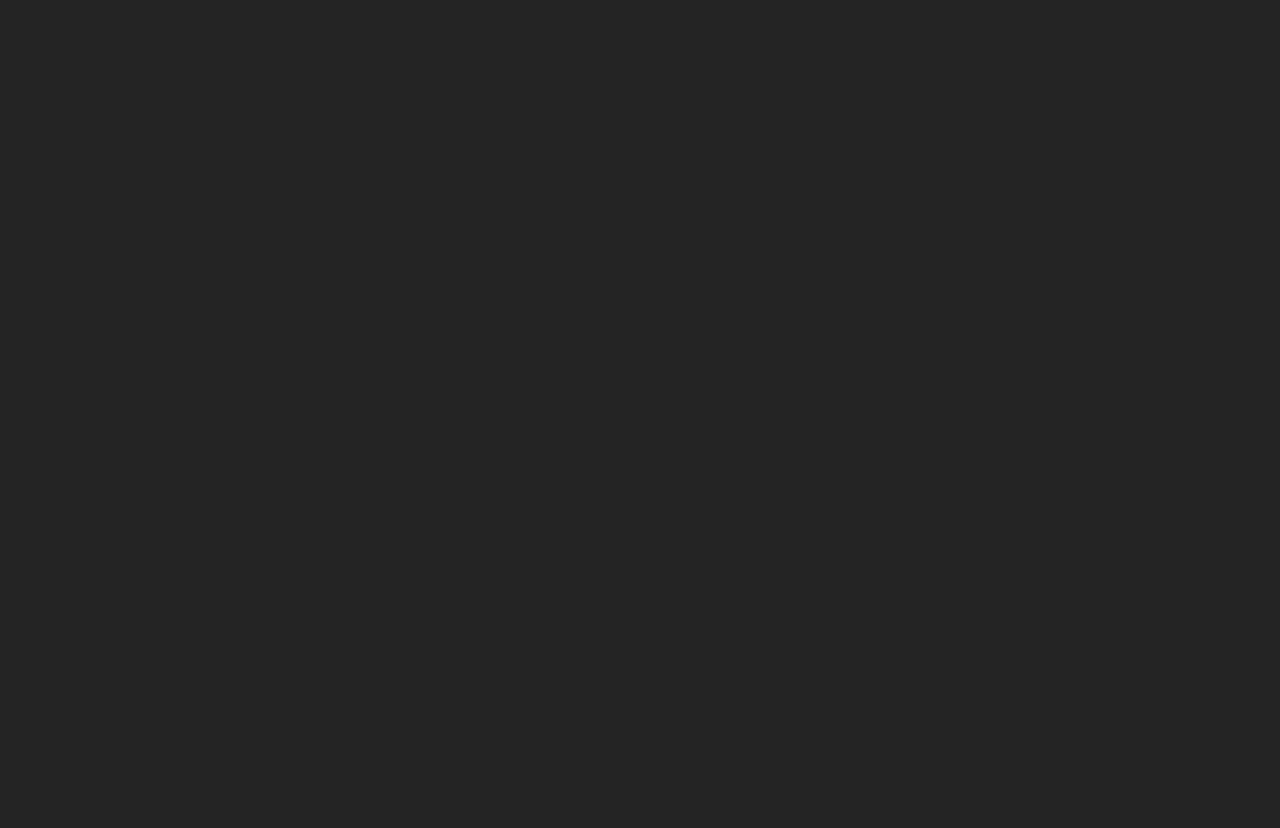
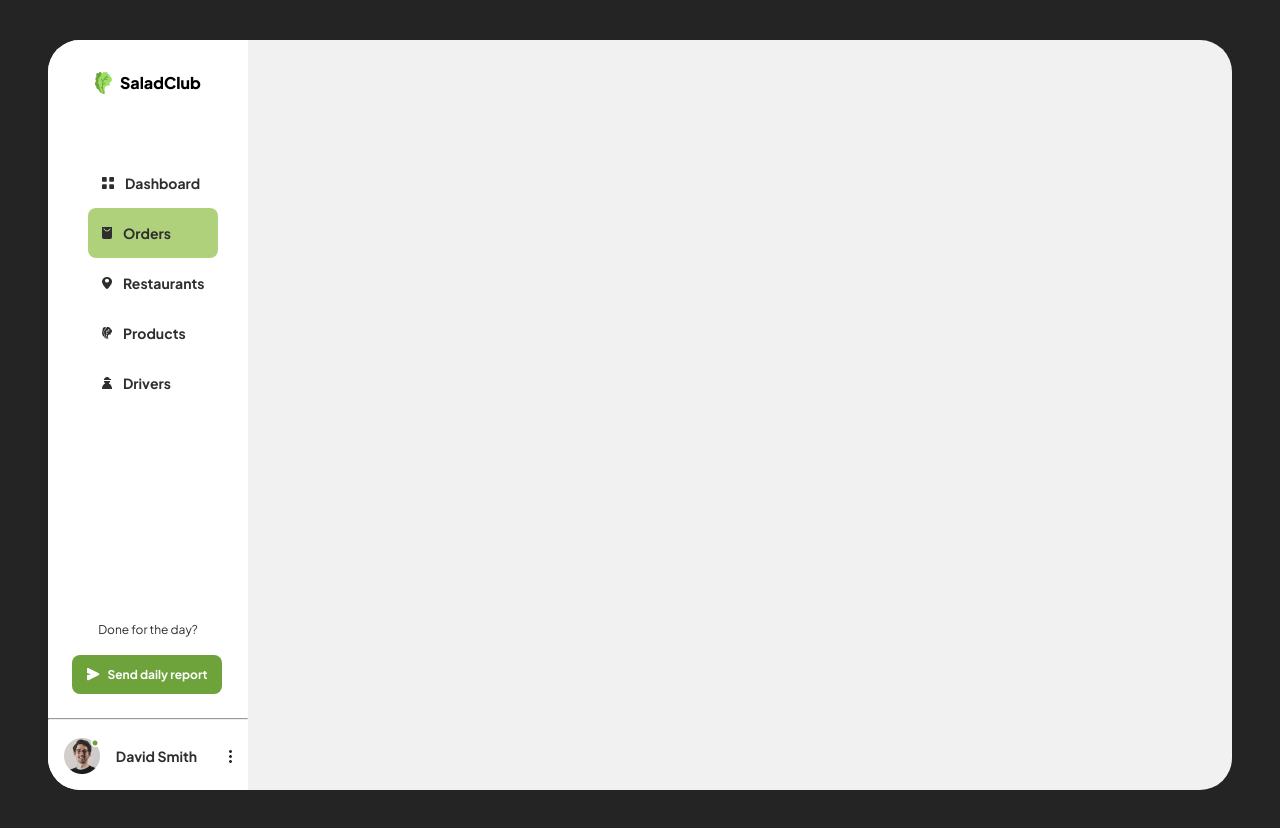
Before and after one commit to Vytamyn/SaladClub, a React (Vite) app: page /orders in a window 1280 px wide. Before the commit this address had no page. Before the commit the page ends 800 px from the top, so only its background shows below. Built offline with nearby package versions, Linux system fonts and the light colour scheme.

Commit message:
orders page base and link from sidebar done

```diff
--- a/src/App.jsx
+++ b/src/App.jsx
@@ -3,6 +3,7 @@ import "./App.css";
 import { BrowserRouter as Router, Route, Routes } from "react-router-dom";
 import Dashboard from "./dashboard/dashboard.jsx";
 import Login from "./login/Login.jsx";
+import OrdersPage from "./ordersPage/ordersPage.jsx";
 
 function App() {
   return (
@@ -10,6 +11,7 @@ function App() {
       <Routes>
         <Route path="/" element={<Login />} />
         <Route path="/dashboard" element={<Dashboard />} />
+        <Route path="/orders" element={<OrdersPage />} />
       </Routes>
     </Router>
   );
--- a/src/dashboard/sidebar.jsx
+++ b/src/assets/sidebar.jsx
@@ -24,8 +24,7 @@ function Sidebar() {
                   window.location.pathname = val.link;
                 }}
               >
-                {" "}
-                <div className="menu-icon">{val.icon}</div>{" "}
+                <div className="menu-icon">{val.icon}</div>
                 <div className="menu-title">{val.title}</div>
               </li>
             );
--- a/src/dashboard/dashboard.jsx
+++ b/src/dashboard/dashboard.jsx
@@ -1,4 +1,5 @@
-import Sidebar from "./sidebar";
+import React from "react";
+import Sidebar from "../assets/sidebar";
 import "./dashboard.css";
 import Search from "./search";
 import Sales from "./sales";
--- a/src/ordersPage/ordersPage.jsx
+++ b/src/ordersPage/ordersPage.jsx
@@ -1,10 +1,11 @@
 import React from "react";
 import "./ordersPage.css";
+import Sidebar from "../assets/sidebar";
 
 function OrdersPage() {
   return (
-    <div>
-      <h2>Orders Page</h2>
+    <div className="main-frame">
+      <Sidebar />
     </div>
   );
 }
```
Also changed, not shown: src/assets/sidebar.css (renamed from src/dashboard/sidebar.css), src/assets/sidebarData.jsx (renamed from src/dashboard/sidebarData.jsx).
